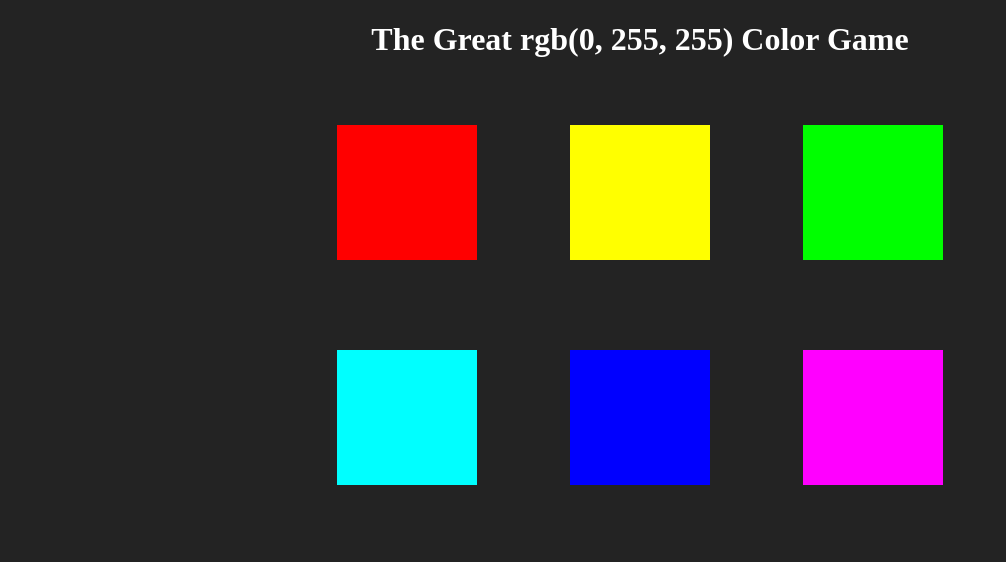
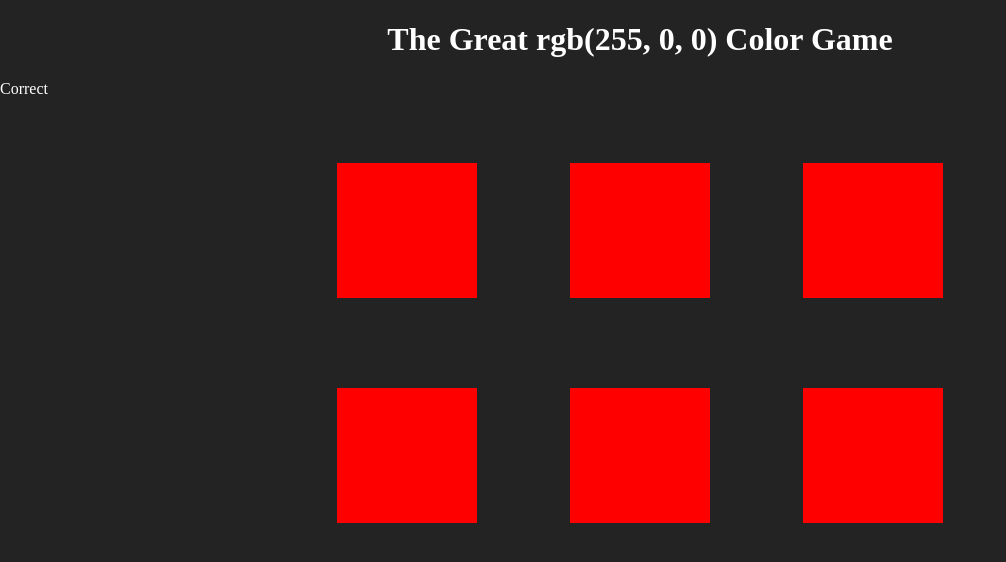
Before and after one commit to JedrzejBielicki/Project-7---RGB-Color-Game, a plain HTML site: page index.html in a window 1280 px wide. Both pictures are taken after a click on the element 406 px from the left and 192 px from the top of the page. Shown: the whole page, without its empty margins (0-1006 px from the left). Drawn offline with Linux system fonts and the light colour scheme.

Commit message:
add function pickColor

```diff
--- a/app.js
+++ b/app.js
@@ -7,8 +7,9 @@ let colors = [
     "rgb(255, 0, 255)",
 ]
 let squares = document.querySelectorAll(".square");
-let pickedColor = colors[3];
+let pickedColor = pickColor();
 const colorDisplay = document.getElementById("colorDisplay");
+const messageDislay = document.querySelector("#message");
 
 colorDisplay.textContent = pickedColor;
 
@@ -19,10 +20,22 @@ for (var i = 0; i < squares.length; i++) {
         const clickedColor = this.style.backgroundColor;
 
         if (clickedColor === pickedColor) {
-            console.log("ok");
+            messageDislay.textContent = "Correct";
+            changeColors(clickedColor);
         }
         else {
-            console.log("wrong");
+            this.style.backgroundColor = "#232323";
+            messageDislay.textContent = "Try Again";
         }
     });
 }
+function changeColors(color) {
+    for (var i = 0; i < squares.length; i++) {
+        squares[i].style.backgroundColor = color;
+    }
+}
+
+function pickColor() {
+    let random = Math.floor(Math.random() * colors.length);
+    return colors[random];
+}
--- a/index.html
+++ b/index.html
@@ -10,6 +10,7 @@
 
 <body>
     <h1>The Great <span id="colorDisplay">RGB</span> Color Game</h1>
+    <div><span id="message"></span></div>
     <div id="container">
         <div class="square"></div>
         <div class="square"></div>
```
